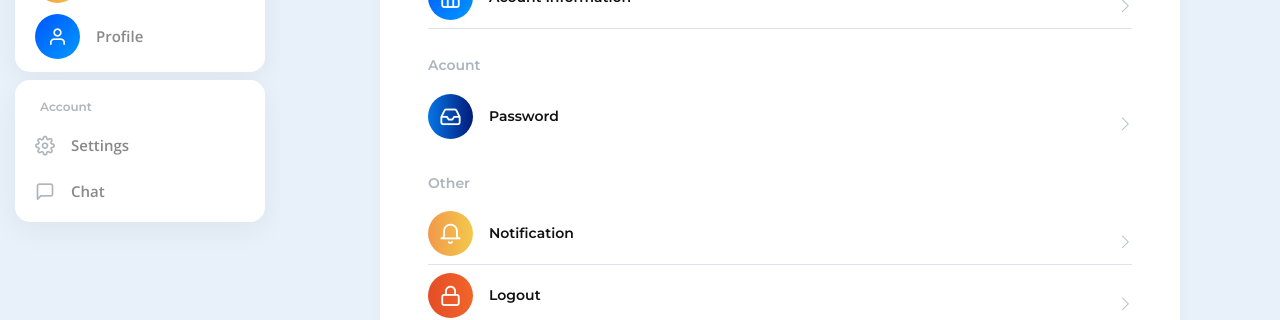
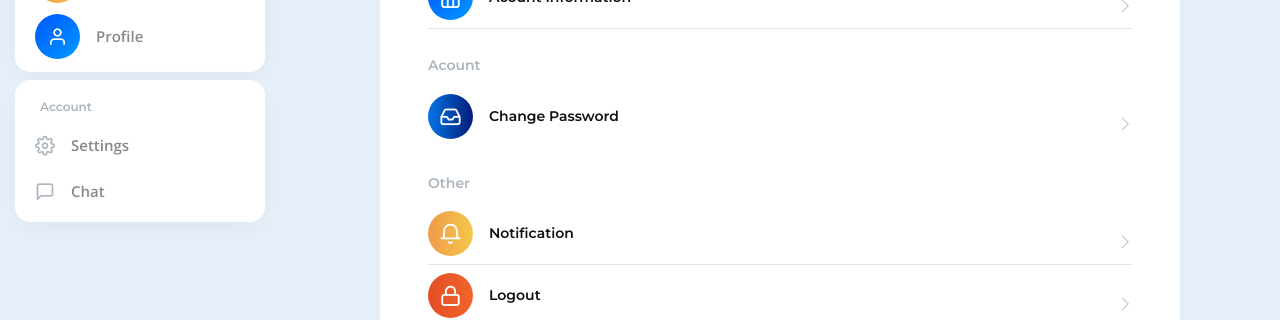
Before and after one commit to elemasamuel/django-social-media-website, a Django app: page /account/settings/ in a window 1280 px wide. Shown: the part 306-626 px from the top of the page. Run offline with Django 4.2, Linux system fonts and the light colour scheme; a user stored in the database is signed in; data comes from the database, SQL or seed files in the repository; parts of the project's set-up code (start-up, migrations or seed data) failed here and were passed over; some libraries are stand-ins or nearby versions; some web fonts are replaced.

Commit message:
Update settings.html

```diff
--- a/account/templates/account/settings.html
+++ b/account/templates/account/settings.html
@@ -48,7 +48,7 @@
                       <i
                         class="btn-round-md bg-blue-gradiant text-white feather-inbox font-md me-3"
                       ></i>
-                      <h4 class="fw-600 font-xsss mb-0 mt-0">Password</h4>
+                      <h4 class="fw-600 font-xsss mb-0 mt-0">Change Password</h4>
                       <i
                         class="ti-angle-right font-xsss text-grey-500 ms-auto mt-3"
                       ></i>
```
